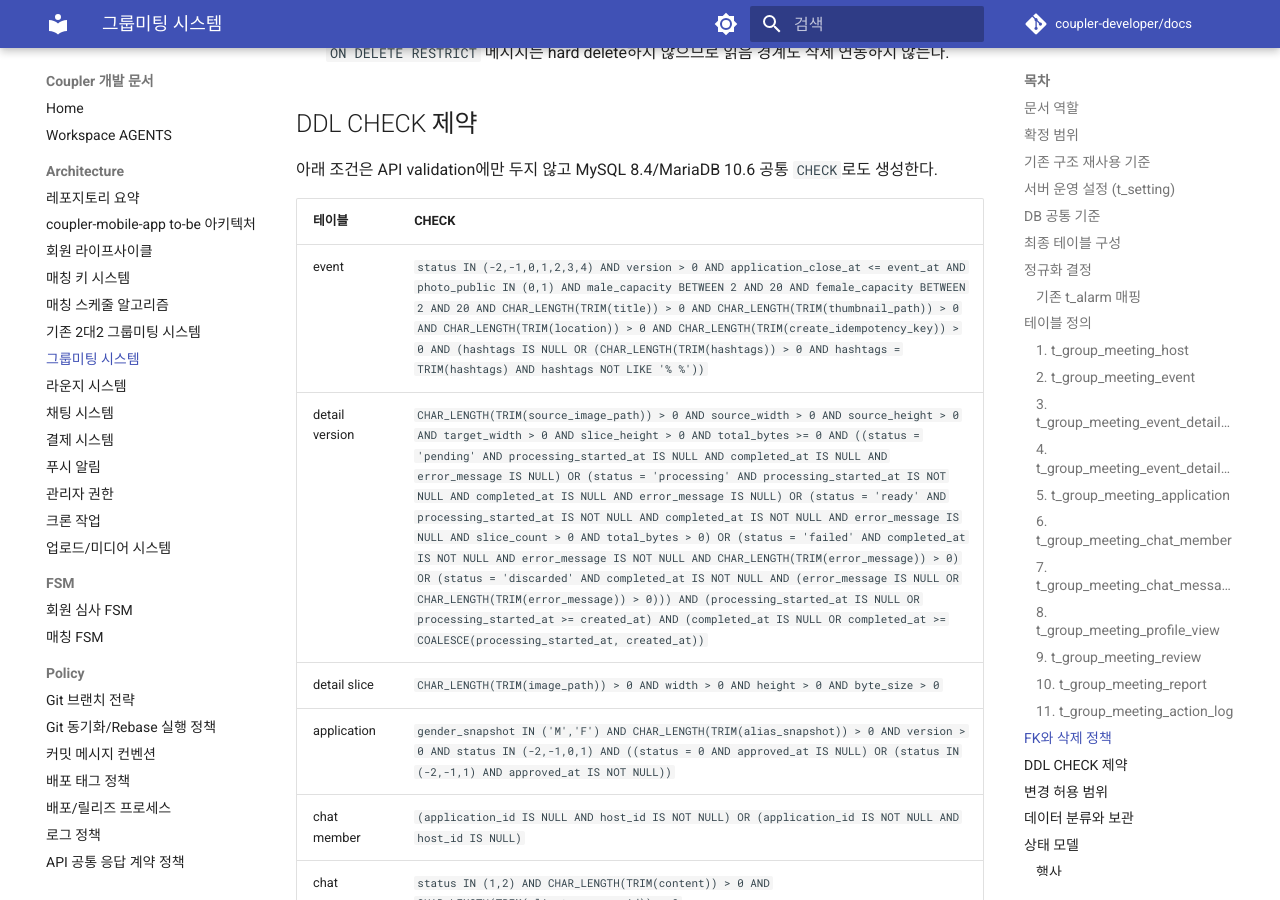
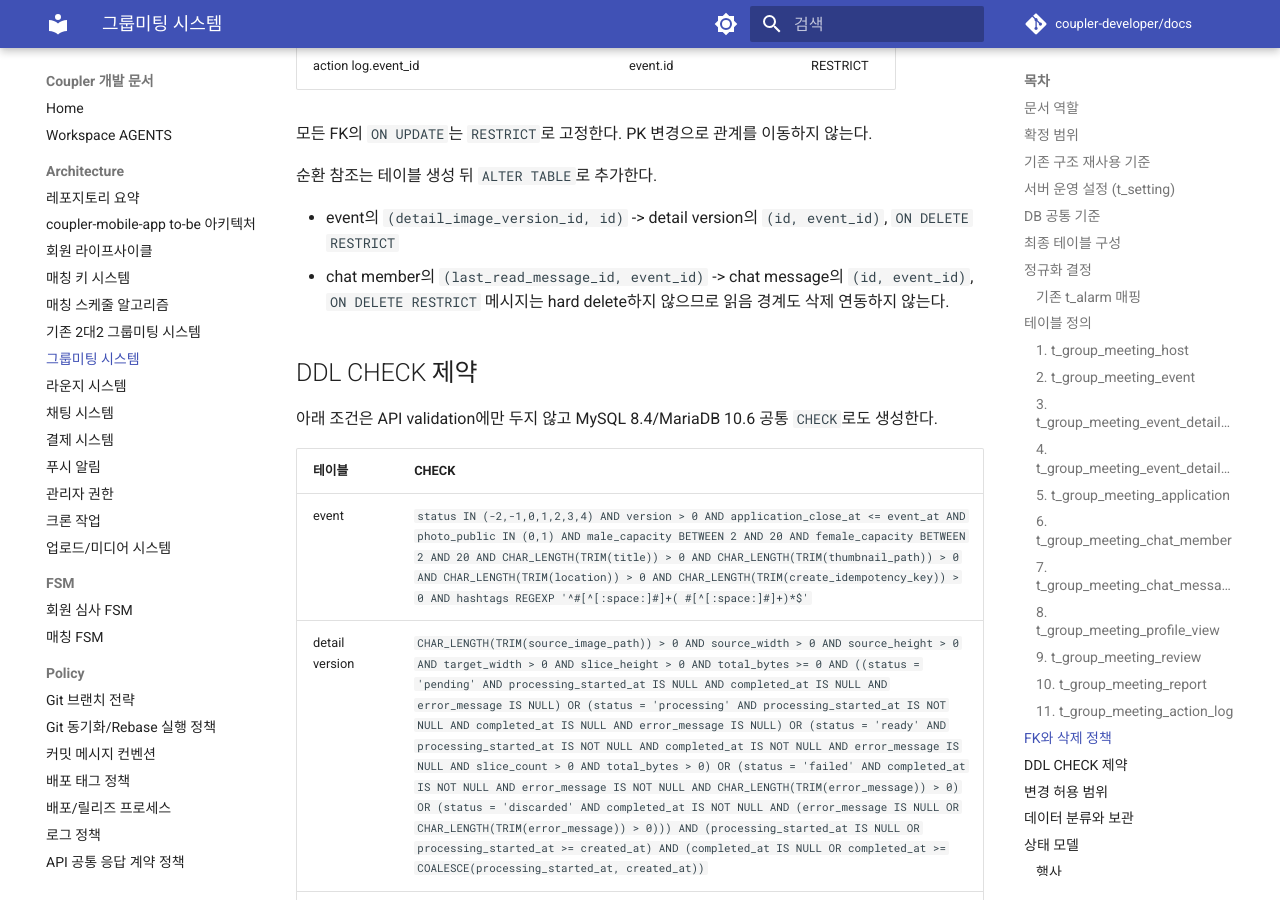
Before and after one commit to coupler-developer/docs, an MkDocs documentation site: the page built from content/architecture/group-meeting-system.md, in a window 1280 px wide and 900 px high, scrolled down 16796 px. Built offline with MkDocs 1.6.1 and Material for MkDocs 9.7.7, drawn with Linux system fonts in a browser that asks for light colours; comment, search, counter and statistics services are not loaded; some of the changed text lies outside the part shown.

Commit message:
docs: 그룹미팅 필수 입력 계약 고정
Reason:
- 행사 생성 필수값과 저장 형식이 구현 주체별로 달라질 수 있음

Changes:
- hashtags를 필수 canonical 문자열로 정의
- OPEN 전 ready 본문 이미지 연결 검증 추가

How:
- DB 컬럼/CHECK와 Mobile/API validation 기준을 함께 고정

Tests:
- yarn validate:docs 통과

```diff
--- a/content/architecture/group-meeting-system.md
+++ b/content/architecture/group-meeting-system.md
@@ -187,7 +192,7 @@
 | title | VARCHAR(255) | N | - | 행사명 |
 | thumbnail_path | VARCHAR(255) | N | - | 목록 이미지 상대경로 |
 | detail_text | TEXT | Y | NULL | 이미지 외 안내문 |
-| hashtags | VARCHAR(255) | Y | NULL | 자유입력 해시태그, 공백 한 칸으로 구분 |
+| hashtags | VARCHAR(255) | N | - | 필수 자유입력 해시태그, `#단어`를 공백 한 칸으로 구분 |
 | detail_image_version_id | INT | Y | NULL | 현재 ready 긴 이미지 |
 | event_at | DATETIME | N | - | 모임 일시 |
 | application_close_at | DATETIME | N | - | 신청 마감 시각 |
@@ -450,7 +457,7 @@
 
 | 테이블 | CHECK |
 | --- | --- |
-| event | `status IN (-2,-1,0,1,2,3,4) AND version > 0 AND application_close_at <= event_at AND photo_public IN (0,1) AND male_capacity BETWEEN 2 AND 20 AND female_capacity BETWEEN 2 AND 20 AND CHAR_LENGTH(TRIM(title)) > 0 AND CHAR_LENGTH(TRIM(thumbnail_path)) > 0 AND CHAR_LENGTH(TRIM(location)) > 0 AND CHAR_LENGTH(TRIM(create_idempotency_key)) > 0 AND (hashtags IS NULL OR (CHAR_LENGTH(TRIM(hashtags)) > 0 AND hashtags = TRIM(hashtags) AND hashtags NOT LIKE '%  %'))` |
+| event | `status IN (-2,-1,0,1,2,3,4) AND version > 0 AND application_close_at <= event_at AND photo_public IN (0,1) AND male_capacity BETWEEN 2 AND 20 AND female_capacity BETWEEN 2 AND 20 AND CHAR_LENGTH(TRIM(title)) > 0 AND CHAR_LENGTH(TRIM(thumbnail_path)) > 0 AND CHAR_LENGTH(TRIM(location)) > 0 AND CHAR_LENGTH(TRIM(create_idempotency_key)) > 0 AND hashtags REGEXP '^#[^[:space:]#]+( #[^[:space:]#]+)*$'` |
 | detail version | `CHAR_LENGTH(TRIM(source_image_path)) > 0 AND source_width > 0 AND source_height > 0 AND target_width > 0 AND slice_height > 0 AND total_bytes >= 0 AND ((status = 'pending' AND processing_started_at IS NULL AND completed_at IS NULL AND error_message IS NULL) OR (status = 'processing' AND processing_started_at IS NOT NULL AND completed_at IS NULL AND error_message IS NULL) OR (status = 'ready' AND processing_started_at IS NOT NULL AND completed_at IS NOT NULL AND error_message IS NULL AND slice_count > 0 AND total_bytes > 0) OR (status = 'failed' AND completed_at IS NOT NULL AND error_message IS NOT NULL AND CHAR_LENGTH(TRIM(error_message)) > 0) OR (status = 'discarded' AND completed_at IS NOT NULL AND (error_message IS NULL OR CHAR_LENGTH(TRIM(error_message)) > 0))) AND (processing_started_at IS NULL OR processing_started_at >= created_at) AND (completed_at IS NULL OR completed_at >= COALESCE(processing_started_at, created_at))` |
 | detail slice | `CHAR_LENGTH(TRIM(image_path)) > 0 AND width > 0 AND height > 0 AND byte_size > 0` |
 | application | `gender_snapshot IN ('M','F') AND CHAR_LENGTH(TRIM(alias_snapshot)) > 0 AND version > 0 AND status IN (-2,-1,0,1) AND ((status = 0 AND approved_at IS NULL) OR (status IN (-2,-1,1) AND approved_at IS NOT NULL))` |
```
Also changed, not shown: other parts of content/architecture/group-meeting-system.md (+13 -3 lines).
